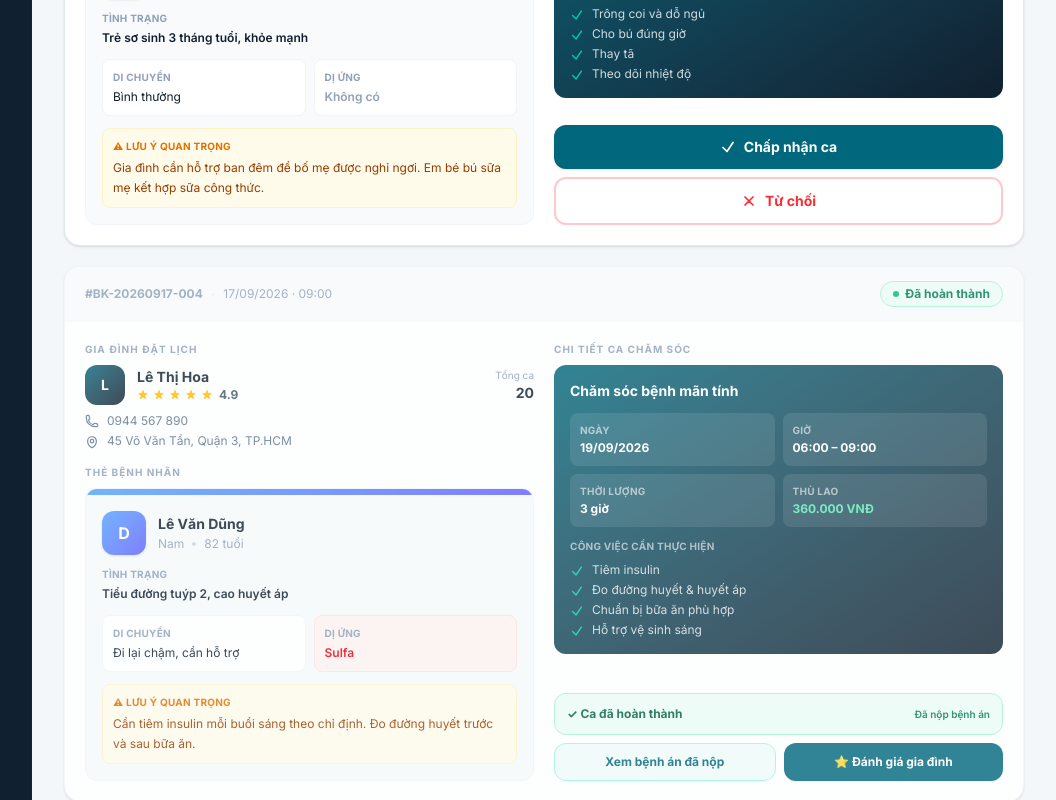
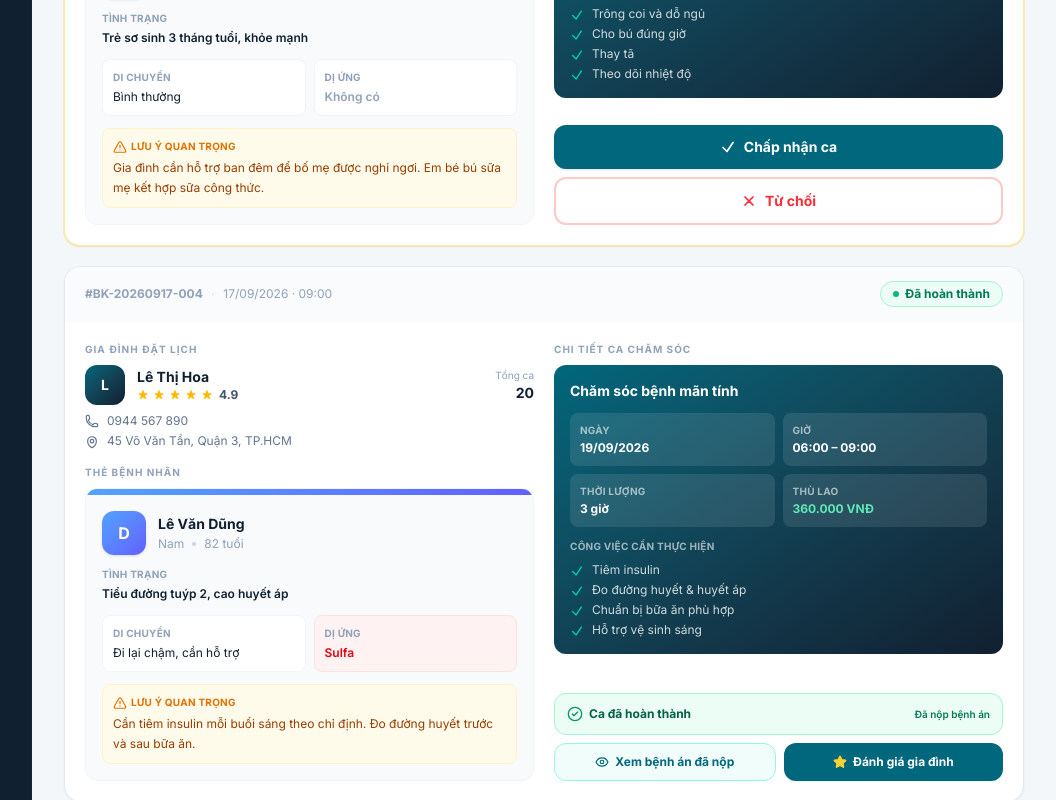
Before and after one commit to DuongDinhKhoi-2607/CareLink_FE, a React (Vite) app: page /caregiver/bookings in a window 1280 px wide. Shown: the part 1640-2440 px from the top of the page, without its empty margins (224-1280 px from the left). Built offline with nearby package versions, Linux system fonts and the light colour scheme.

Commit message:
fix(caregiver-finance): fix BookingCard props destructuring, remove opacity dimming, use Lucide icons, and fit withdrawal table

```diff
--- a/src/features/caregiver/pages/CaregiverBookingRequests.jsx
+++ b/src/features/caregiver/pages/CaregiverBookingRequests.jsx
@@ -1,5 +1,14 @@
 import React, { useState } from "react";
 import { Link } from "react-router-dom";
+import {
+    Play,
+    ClipboardCheck,
+    CheckCircle2,
+    XCircle,
+    Eye,
+    Star,
+    AlertTriangle,
+} from "lucide-react";
 import SubmitHealthRecordModal from "../components/SubmitHealthRecordModal";
 import ViewHealthRecordModal from "../../family/components/ViewHealthRecordModal";
 
@@ -235,7 +244,10 @@ function PatientCard({ patient }) {
                 {/* Notes */}
                 {patient.notes && (
                     <div className="bg-amber-50 border border-amber-100 rounded-lg p-2.5">
-                        <p className="text-[10px] font-bold text-amber-600 uppercase tracking-wide mb-1">⚠ Lưu ý quan trọng</p>
+                        <p className="text-[10px] font-bold text-amber-600 uppercase tracking-wide mb-1 flex items-center gap-1">
+                            <AlertTriangle className="w-3.5 h-3.5" />
+                            Lưu ý quan trọng
+                        </p>
                         <p className="text-xs text-amber-800 leading-relaxed">{patient.notes}</p>
                     </div>
                 )}
@@ -245,13 +257,26 @@ function PatientCard({ patient }) {
 }
 
 /* ─── Full Booking Card ─── */
-function BookingCard({ booking, onAccept, onReject }) {
+function BookingCard({ booking, onAccept, onReject, onStart, onReport, onViewRecord }) {
     const { id, status, requestedAt, family, patient, service } = booking;
     const s = STATUS_MAP[status];
     const isPending = status === "pending";
+    const isInProgress = status === "in_progress";
+    const isCompleted = status === "completed";
+    const isAccepted = status === "accepted";
 
     return (
-        <div className={`bg-white rounded-2xl border shadow-sm overflow-hidden transition-all duration-300 ${isPending ? "border-slate-200 hover:shadow-md" : "border-slate-100 opacity-80"}`}>
+        <div className={`bg-white rounded-2xl border shadow-xs overflow-hidden transition-all duration-300 ${
+            isPending
+                ? "border-amber-200/80 ring-1 ring-amber-400/20 hover:shadow-md"
+                : isInProgress
+                ? "border-teal-500/40 ring-2 ring-teal-500/20 shadow-md"
+                : isCompleted
+                ? "border-slate-200 hover:border-slate-300 hover:shadow-sm"
+                : isAccepted
+                ? "border-sky-300 ring-1 ring-sky-400/20"
+                : "border-slate-100 opacity-75"
+        }`}>
             {/* Card Header */}
             <div className="flex items-center justify-between px-5 py-3.5 border-b border-slate-50 bg-[#fafbfc]">
                 <div className="flex items-center gap-2">
@@ -386,7 +411,8 @@ function BookingCard({ booking, onAccept, onReject }) {
                                 onClick={() => onStart(id)}
                                 className="w-full py-2.5 rounded-xl bg-gradient-to-r from-teal-600 to-[#00677c] hover:from-teal-700 hover:to-[#005263] text-white text-xs font-bold transition-all shadow-xs flex items-center justify-center gap-2 cursor-pointer"
                             >
-                                ▶ Bắt đầu ca chăm sóc
+                                <Play className="w-3.5 h-3.5 fill-current" />
+                                Bắt đầu ca chăm sóc
                             </button>
                         </div>
                     )}
@@ -405,7 +431,8 @@ function BookingCard({ booking, onAccept, onReject }) {
                                 onClick={() => onReport(booking)}
                                 className="w-full py-3 rounded-xl bg-gradient-to-r from-[#00677c] to-[#008ba3] hover:from-[#005263] hover:to-[#007489] text-white text-xs font-extrabold shadow-md hover:shadow-lg transition-all flex items-center justify-center gap-2 cursor-pointer"
                             >
-                                📋 Ghi nhận Bệnh án & Hoàn thành ca
+                                <ClipboardCheck className="w-4 h-4" />
+                                Ghi nhận Bệnh án & Hoàn thành ca
                             </button>
                         </div>
                     )}
@@ -414,7 +441,8 @@ function BookingCard({ booking, onAccept, onReject }) {
                         <div className="flex flex-col gap-2 mt-auto">
                             <div className="p-3 bg-emerald-50 rounded-xl border border-emerald-200 flex items-center justify-between">
                                 <span className="text-xs font-bold text-emerald-800 flex items-center gap-1.5">
-                                    ✓ Ca đã hoàn thành
+                                    <CheckCircle2 className="w-4 h-4 text-emerald-600" />
+                                    Ca đã hoàn thành
                                 </span>
                                 <span className="text-[10px] text-emerald-700 font-semibold">Đã nộp bệnh án</span>
                             </div>
@@ -422,15 +450,17 @@ function BookingCard({ booking, onAccept, onReject }) {
                                 <button
                                     type="button"
                                     onClick={() => onViewRecord(booking)}
-                                    className="flex-1 py-2.5 rounded-xl bg-teal-50 hover:bg-teal-100 text-[#00677c] font-bold text-xs border border-teal-200 transition-colors cursor-pointer text-center"
+                                    className="flex-1 py-2.5 rounded-xl bg-teal-50 hover:bg-teal-100 text-[#00677c] font-bold text-xs border border-teal-200 transition-colors cursor-pointer text-center flex items-center justify-center gap-1.5"
                                 >
+                                    <Eye className="w-3.5 h-3.5" />
                                     Xem bệnh án đã nộp
                                 </button>
                                 <Link
                                     to="/caregiver/review"
-                                    className="flex-1 py-2.5 rounded-xl bg-[#00677c] hover:bg-[#005263] text-white font-bold text-xs transition-colors shadow-2xs text-center flex items-center justify-center gap-1"
+                                    className="flex-1 py-2.5 rounded-xl bg-[#00677c] hover:bg-[#005263] text-white font-bold text-xs transition-colors shadow-2xs text-center flex items-center justify-center gap-1.5"
                                 >
-                                    ⭐ Đánh giá gia đình
+                                    <Star className="w-3.5 h-3.5 fill-amber-300 text-amber-300" />
+                                    Đánh giá gia đình
                                 </Link>
                             </div>
                         </div>
@@ -438,9 +468,7 @@ function BookingCard({ booking, onAccept, onReject }) {
 
                     {status === "rejected" && (
                         <div className="flex items-center justify-center gap-2 py-3 rounded-xl text-sm font-bold bg-red-50 text-red-500 mt-auto">
-                            <svg className="w-4 h-4" fill="none" stroke="currentColor" strokeWidth="2.5" viewBox="0 0 24 24">
-                                <path strokeLinecap="round" strokeLinejoin="round" d="M9.75 9.75l4.5 4.5m0-4.5l-4.5 4.5M21 12a9 9 0 11-18 0 9 9 0 0118 0z" />
-                            </svg>
+                            <XCircle className="w-4 h-4" />
                             Đã từ chối nhận ca
                         </div>
                     )}
```
Also changed, not shown: src/features/admin/pages/AdminFinance.jsx (+19 -20 lines).
